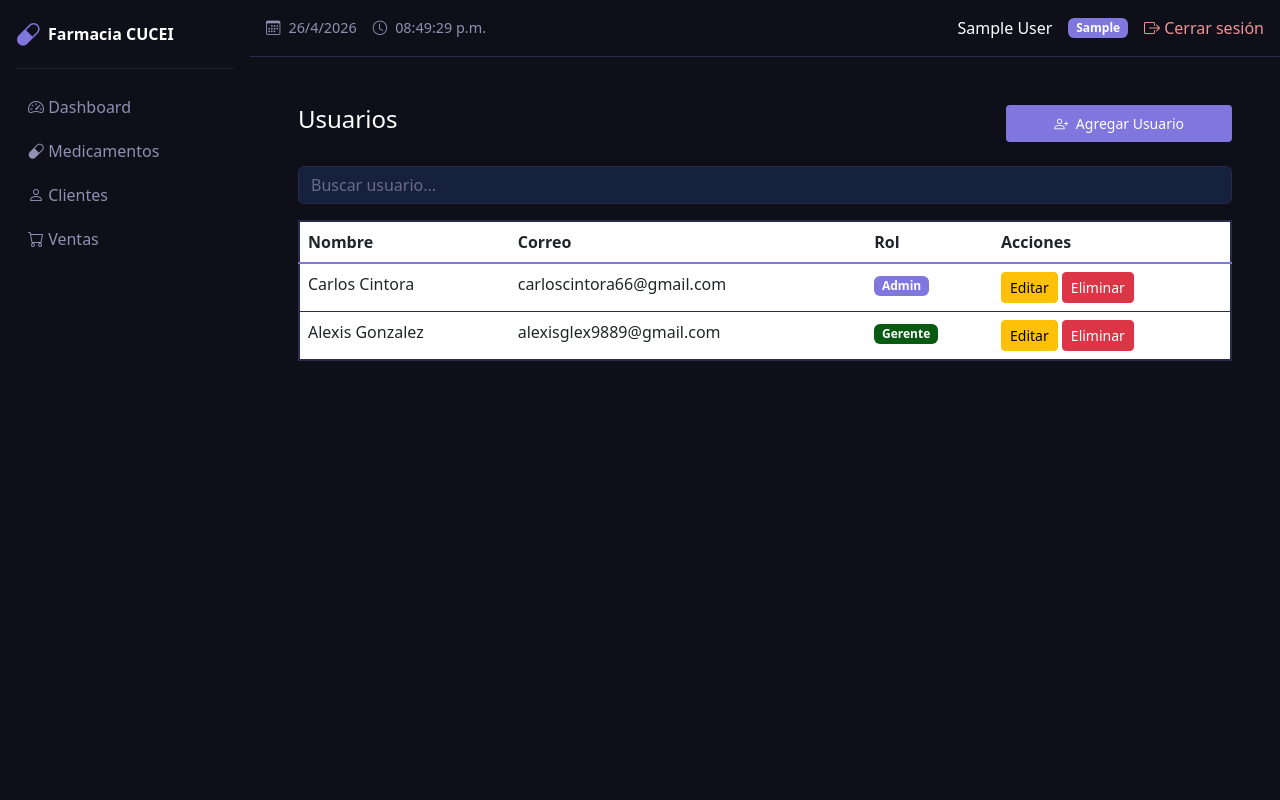
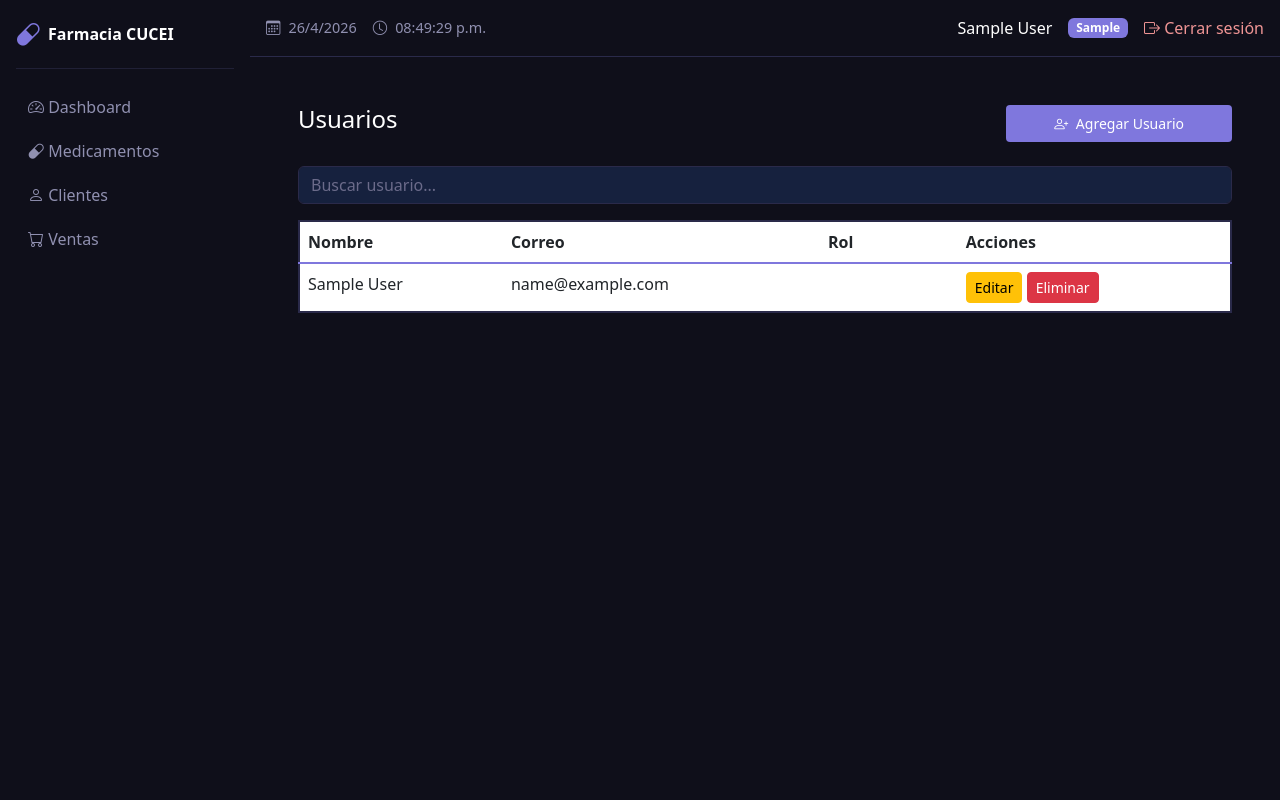
Before and after one commit to CintoraDev/Pharmacy-POS, a Flask app: page /users in a window 1280 px wide. Run offline with Flask 3, Linux system fonts and the light colour scheme; the visitor is signed in with stand-in values (Sample User, id 1); data comes from the database, SQL or seed files in the repository.

Commit message:
feat: render users table dynamically from database

```diff
--- a/pharmacy/templates/users/index.html
+++ b/pharmacy/templates/users/index.html
@@ -25,25 +25,21 @@
         </thead>
 
         <tbody>
+            {% for user in users %}
             <tr>
-                <td>Carlos Cintora</td>
-                <td>carloscintora66@gmail.com</td>
-                <td><span class="badge" style="background-color: #7F77DD;">Admin</span></td>
+                <td>{{user.name}}</td>
+                <td>{{user.email}}</td>
+                <td>
+                    <span class="badge badge-{{ user.rol }}">{{ user.rol | capitalize }}</span>
+                </td>
                 <td>
                     <button class="btn btn-sm btn-warning">Editar</button>
                     <button class="btn btn-sm btn-danger">Eliminar</button>
                 </td>
             </tr>
+            {% endfor %}
 
-            <tr>
-                <td>Alexis Gonzalez</td>
-                <td>alexisglex9889@gmail.com</td>
-                <td><span class="badge" style="background-color: rgb(8, 90, 19);">Gerente</span></td>
-                <td>
-                    <button class="btn btn-sm btn-warning">Editar</button>
-                    <button class="btn btn-sm btn-danger">Eliminar</button>
-                </td>
-            </tr>
+
         </tbody>
     </table>
 
```
